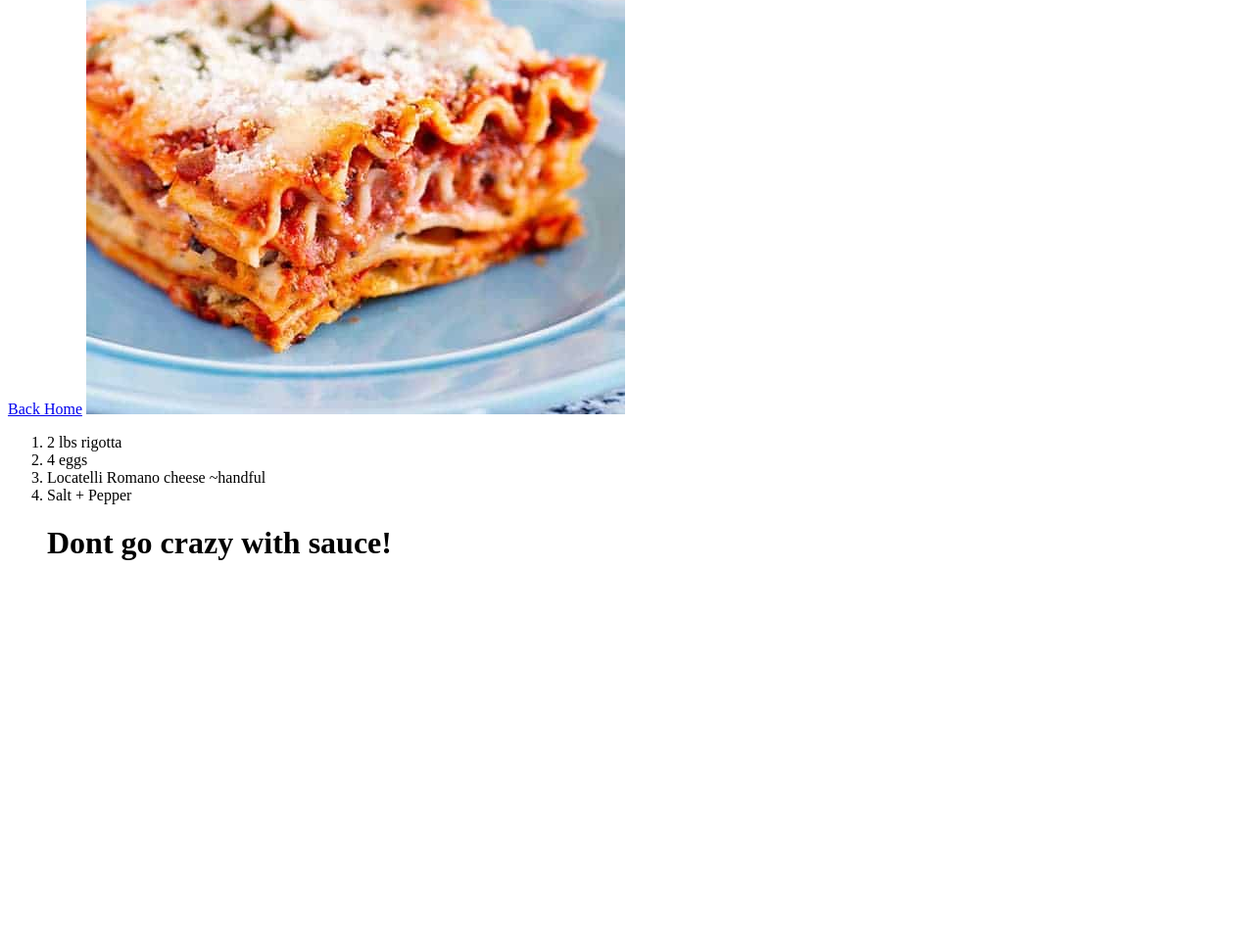
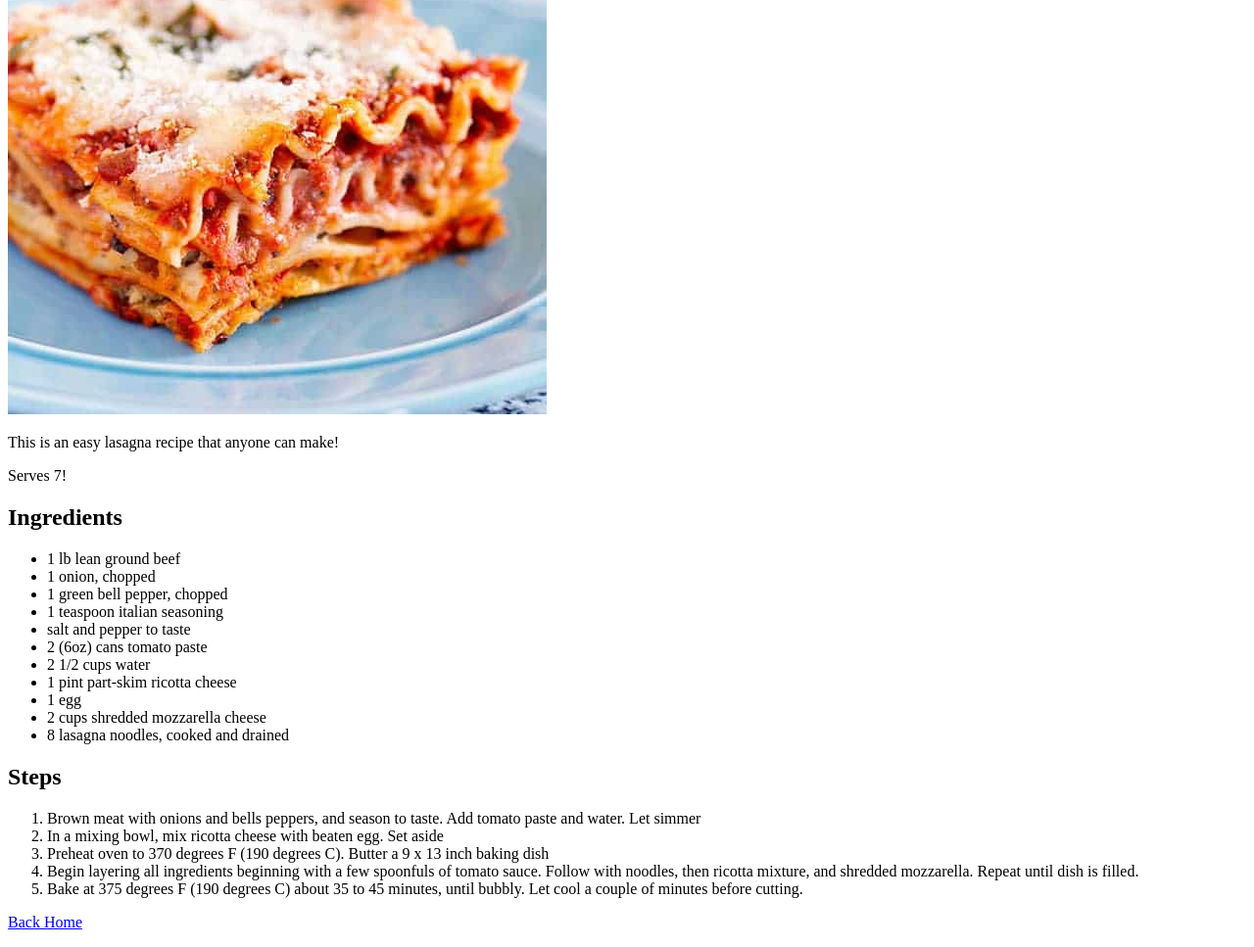
Before and after one commit to Kogot490/odin-recipes, a plain HTML site: page recipes/lasagna.html in a window 1280 px wide. Shown: the part 207-1174 px from the top of the page at 98% size. Before the commit the page ends 802 px from the top, so only its background shows below. Drawn offline with Linux system fonts and the light colour scheme.

Commit message:
Added correct ingredients list and steps, fixed image and description

```diff
--- a/recipes/lasagna.html
+++ b/recipes/lasagna.html
@@ -9,21 +9,40 @@
 <body>
     <h1>Lasagna</h1>
 
-    <a href="../index.html">Back Home</a>
 
 
-    <img src="/images/Lasagna.jpg">
+
+    <img src="../images/Lasagna.jpg" alt="Tasty Lasagna">
+
+    <p>This is an easy lasagna recipe that anyone can make!</p>
+    <p>Serves 7!</p>
+
+    <h2>Ingredients</h2>
+    <ul>
+        <li>1 lb lean ground beef</li>
+        <li>1 onion, chopped</li>
+        <li>1 green bell pepper, chopped</li>
+        <li>1 teaspoon italian seasoning</li>
+        <li>salt and pepper to taste</li>
+        <li>2 (6oz) cans tomato paste</li>
+        <li>2 1/2 cups water</li>
+        <li>1 pint part-skim ricotta cheese</li>
+        <li>1 egg</li>
+        <li>2 cups shredded mozzarella cheese</li>
+        <li>8 lasagna noodles, cooked and drained</li>
+    </ul>
+
+    <h2>Steps</h2>
     <ol>
 
-    <li>2 lbs rigotta</li>
-    <li>4 eggs</li>
-    <li>Locatelli Romano cheese ~handful</li>
-    <li>Salt + Pepper</li>
-
-    <h1>Dont go crazy with sauce!</h1>
+    <li>Brown meat with onions and bells peppers, and season to taste. Add tomato paste and water. Let simmer</li>
+    <li>In a mixing bowl, mix ricotta cheese with beaten egg. Set aside</li>
+    <li>Preheat oven to 370 degrees F (190 degrees C). Butter a 9 x 13 inch baking dish</li>
+    <li>Begin layering all ingredients beginning with a few spoonfuls of tomato sauce. Follow with noodles, then ricotta mixture, and shredded mozzarella. Repeat until dish is filled.</li>
+    <li>Bake at 375 degrees F (190 degrees C) about 35 to 45 minutes, until bubbly. Let cool a couple of minutes before cutting.</li>
 
     </ol>
 
-
+    <p><a href="../index.html">Back Home</a></p>
 </body>
 </html>
```
